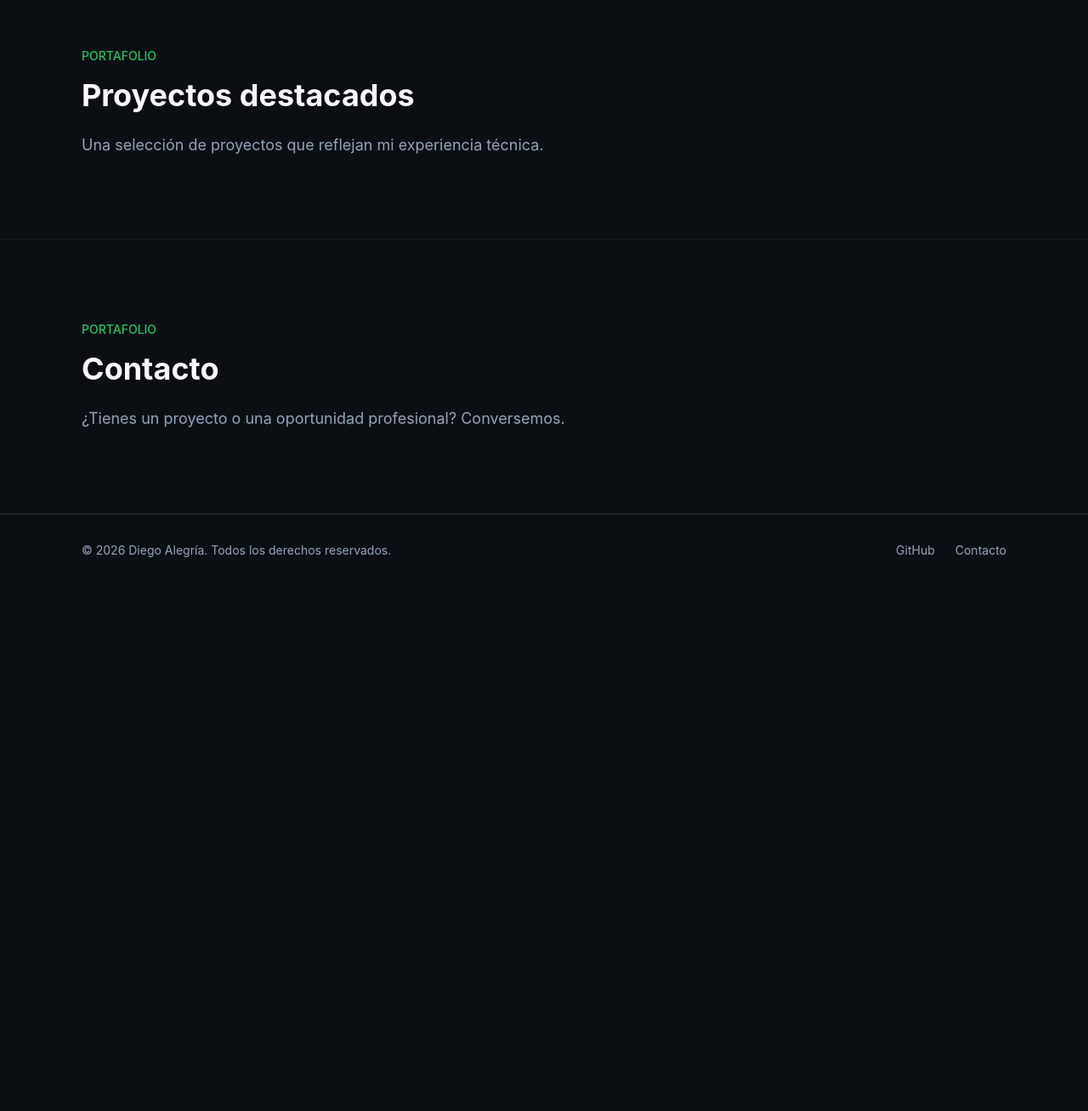
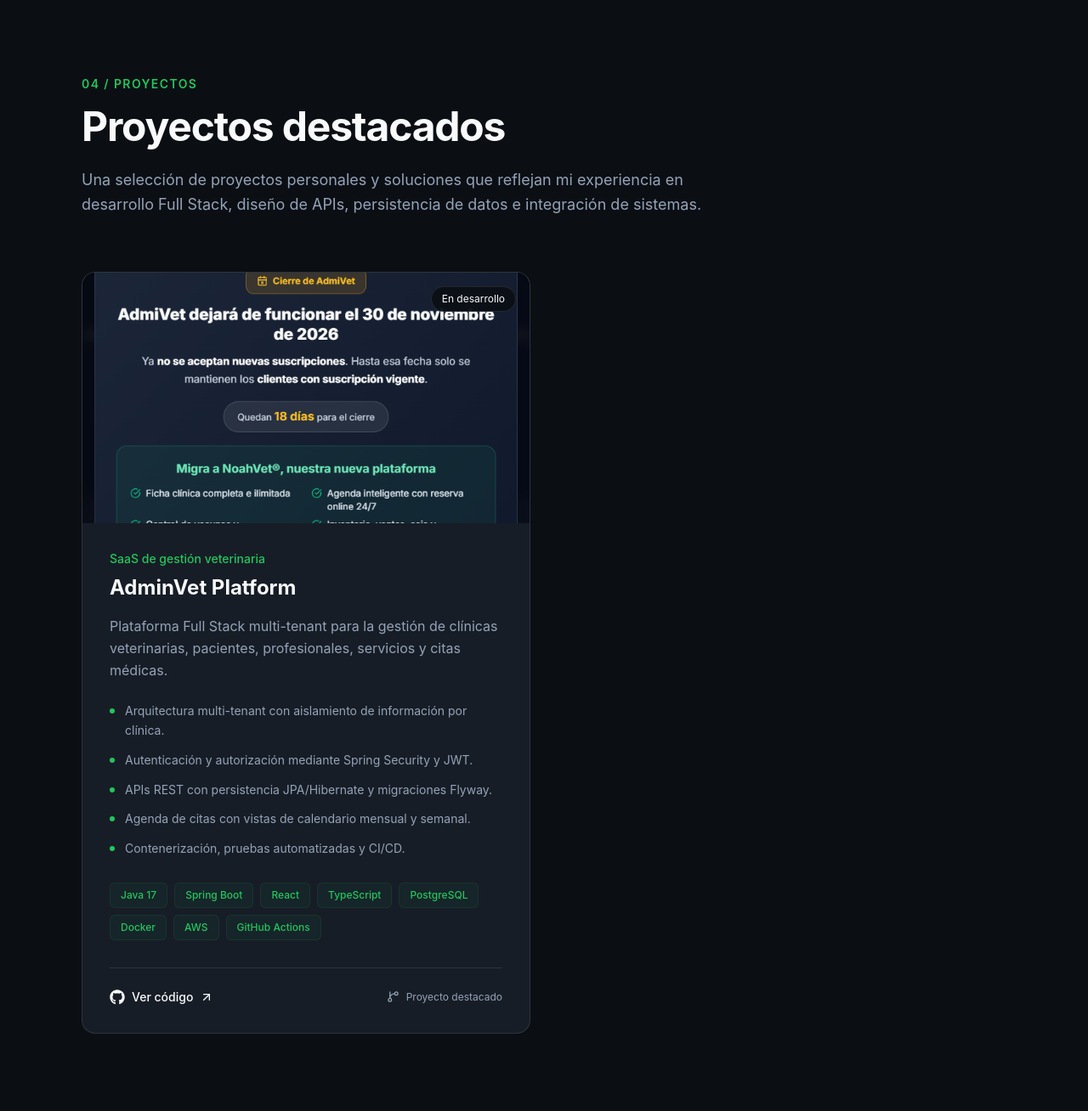
Before and after one commit to diego-alegria/diego-alegria.github.io, a React (Vite) app: page / in a window 1280 px wide. Shown: the part 5002-6310 px from the top of the page at 85% size. Before the commit the page ends 5692 px from the top, so only its background shows below. Built offline with nearby package versions, Linux system fonts and the light colour scheme.

Commit message:
feat: implement featured projects section

```diff
--- /dev/null
+++ b/src/components/cards/ProjectCard.tsx
@@ -0,0 +1,127 @@
+
+import {
+  ArrowUpRight,
+  Code2,
+  ExternalLink,
+  GitBranch,
+} from 'lucide-react'
+
+import { FaGithub } from 'react-icons/fa6'
+
+import type { PortfolioProject } from '../../data/projects'
+
+interface ProjectCardProps {
+  project: PortfolioProject
+}
+
+export default function ProjectCard({
+  project,
+}: ProjectCardProps) {
+  return (
+    <article className="group overflow-hidden rounded-2xl border border-white/10 bg-surface transition-all duration-300 hover:-translate-y-1 hover:border-primary/40">
+
+      {/* Imagen */}
+      <div className="relative flex aspect-video items-center justify-center overflow-hidden bg-background">
+        {project.image ? (
+          <img
+            src={project.image}
+            alt={project.imageAlt ?? project.title}
+            loading="lazy"
+            className="h-full w-full object-cover transition-transform duration-500 group-hover:scale-105"
+          />
+        ) : (
+          <div className="flex flex-col items-center gap-4 text-primary/60">
+            <Code2 size={64} strokeWidth={1} />
+            <span className="font-mono text-sm">
+              {project.id}.tsx
+            </span>
+          </div>
+        )}
+
+        <span className="absolute right-4 top-4 rounded-full border border-white/10 bg-background/90 px-3 py-1.5 text-xs text-text-primary backdrop-blur">
+          {project.status === 'development'
+            ? 'En desarrollo'
+            : 'Completado'}
+        </span>
+      </div>
+
+      {/* Contenido */}
+      <div className="p-6 md:p-8">
+
+        <p className="mb-2 text-sm font-medium text-primary">
+          {project.subtitle}
+        </p>
+
+        <h3 className="mb-4 text-2xl font-bold">
+          {project.title}
+        </h3>
+
+        <p className="mb-6 leading-relaxed text-text-secondary">
+          {project.description}
+        </p>
+
+        {/* Funcionalidades */}
+        <ul className="mb-7 space-y-3">
+          {project.highlights.map((highlight) => (
+            <li
+              key={highlight}
+              className="flex items-start gap-3 text-sm leading-relaxed text-text-secondary"
+            >
+              <span className="mt-2 h-1.5 w-1.5 shrink-0 rounded-full bg-primary" />
+              {highlight}
+            </li>
+          ))}
+        </ul>
+
+        {/* Tecnologías */}
+        <div className="mb-8 flex flex-wrap gap-2">
+          {project.technologies.map((technology) => (
+            <span
+              key={technology}
+              className="rounded-md border border-primary/10 bg-primary/5 px-3 py-1.5 text-xs font-medium text-primary"
+            >
+              {technology}
+            </span>
+          ))}
+        </div>
+
+        {/* Enlaces */}
+        <div className="flex flex-wrap items-center gap-6 border-t border-white/10 pt-6">
+
+          {project.githubUrl && (
+            <a
+              href={project.githubUrl}
+              target="_blank"
+              rel="noopener noreferrer"
+              className="inline-flex items-center gap-2 text-sm font-medium transition-colors hover:text-primary"
+            >
+              <FaGithub size={18} />
+              Ver código
+              <ArrowUpRight size={16} />
+            </a>
+          )}
+
+          {project.demoUrl && (
+            <a
+              href={project.demoUrl}
+              target="_blank"
+              rel="noopener noreferrer"
+              className="inline-flex items-center gap-2 text-sm font-medium transition-colors hover:text-primary"
+            >
+              <ExternalLink size={18} />
+              Ver demo
+            </a>
+          )}
+
+          <span className="ml-auto inline-flex items-center gap-2 text-xs text-text-secondary">
+            <GitBranch size={15} />
+            {project.featured
+              ? 'Proyecto destacado'
+              : 'Proyecto'}
+          </span>
+
+        </div>
+      </div>
+    </article>
+  )
+}
--- /dev/null
+++ b/src/data/projects.ts
@@ -0,0 +1,48 @@
+
+export interface PortfolioProject {
+  id: string
+  title: string
+  subtitle: string
+  description: string
+  image?: string
+  imageAlt?: string
+  technologies: string[]
+  highlights: string[]
+  githubUrl?: string
+  demoUrl?: string
+  status: 'development' | 'completed'
+  featured: boolean
+}
+
+export const projects: PortfolioProject[] = [
+  {
+    id: 'adminvet',
+    title: 'AdminVet Platform',
+    subtitle: 'SaaS de gestión veterinaria',
+    description:
+      'Plataforma Full Stack multi-tenant para la gestión de clínicas veterinarias, pacientes, profesionales, servicios y citas médicas.',
+    technologies: [
+      'Java 17',
+      'Spring Boot',
+      'React',
+      'TypeScript',
+      'PostgreSQL',
+      'Docker',
+      'AWS',
+      'GitHub Actions',
+    ],
+    highlights: [
+      'Arquitectura multi-tenant con aislamiento de información por clínica.',
+      'Autenticación y autorización mediante Spring Security y JWT.',
+      'APIs REST con persistencia JPA/Hibernate y migraciones Flyway.',
+      'Agenda de citas con vistas de calendario mensual y semanal.',
+      'Contenerización, pruebas automatizadas y CI/CD.',
+    ],
+    githubUrl:
+      'https://github.com/alegria-labs/adminvet-platform',
+    status: 'development',
+    featured: true,
+    image: '/images/projects/adminvet-dashboard.png',
+    imageAlt: 'Dashboard de AdminVet Platform',
+  },
+]
--- a/src/sections/Projects.tsx
+++ b/src/sections/Projects.tsx
@@ -1,12 +1,45 @@
 
-import SectionPlaceholder from '../components/ui/SectionPlaceholder'
+import Container from '../components/layout/Container'
+import ProjectCard from '../components/cards/ProjectCard'
+import { projects } from '../data/projects'
 
 export default function Projects() {
   return (
-    <SectionPlaceholder
+    <section
       id="proyectos"
-      title="Proyectos destacados"
-      description="Una selección de proyectos que reflejan mi experiencia técnica."
-    />
+      className="scroll-mt-24 border-t border-white/5 py-24 md:py-32"
+    >
+      <Container>
+
+        {/* Encabezado */}
+        <div className="mb-16 max-w-3xl">
+          <p className="mb-4 text-sm font-semibold tracking-widest text-primary">
+            04 / PROYECTOS
+          </p>
+
+          <h2 className="mb-6 text-3xl font-bold tracking-tight md:text-5xl">
+            Proyectos destacados
+          </h2>
+
+          <p className="text-lg leading-relaxed text-text-secondary">
+            Una selección de proyectos personales y
+            soluciones que reflejan mi experiencia en
+            desarrollo Full Stack, diseño de APIs,
+            persistencia de datos e integración de sistemas.
+          </p>
+        </div>
+
+        {/* Listado */}
+        <div className="grid gap-8 lg:grid-cols-2">
+          {projects.map((project) => (
+            <ProjectCard
+              key={project.id}
+              project={project}
+            />
+          ))}
+        </div>
+
+      </Container>
+    </section>
   )
 }
```
Also changed, not shown: public/images/projects/adminvet-dashboard.png (added).
